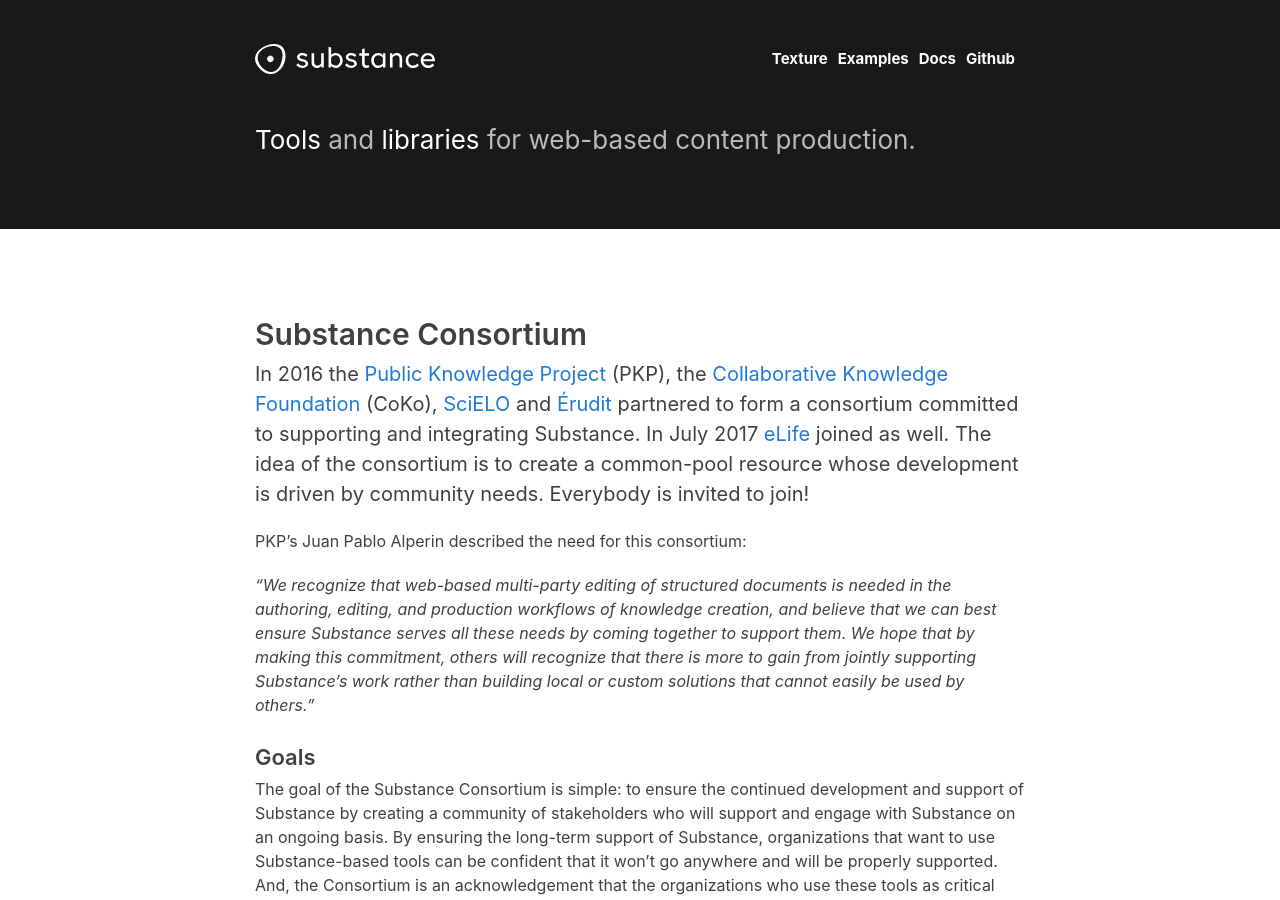
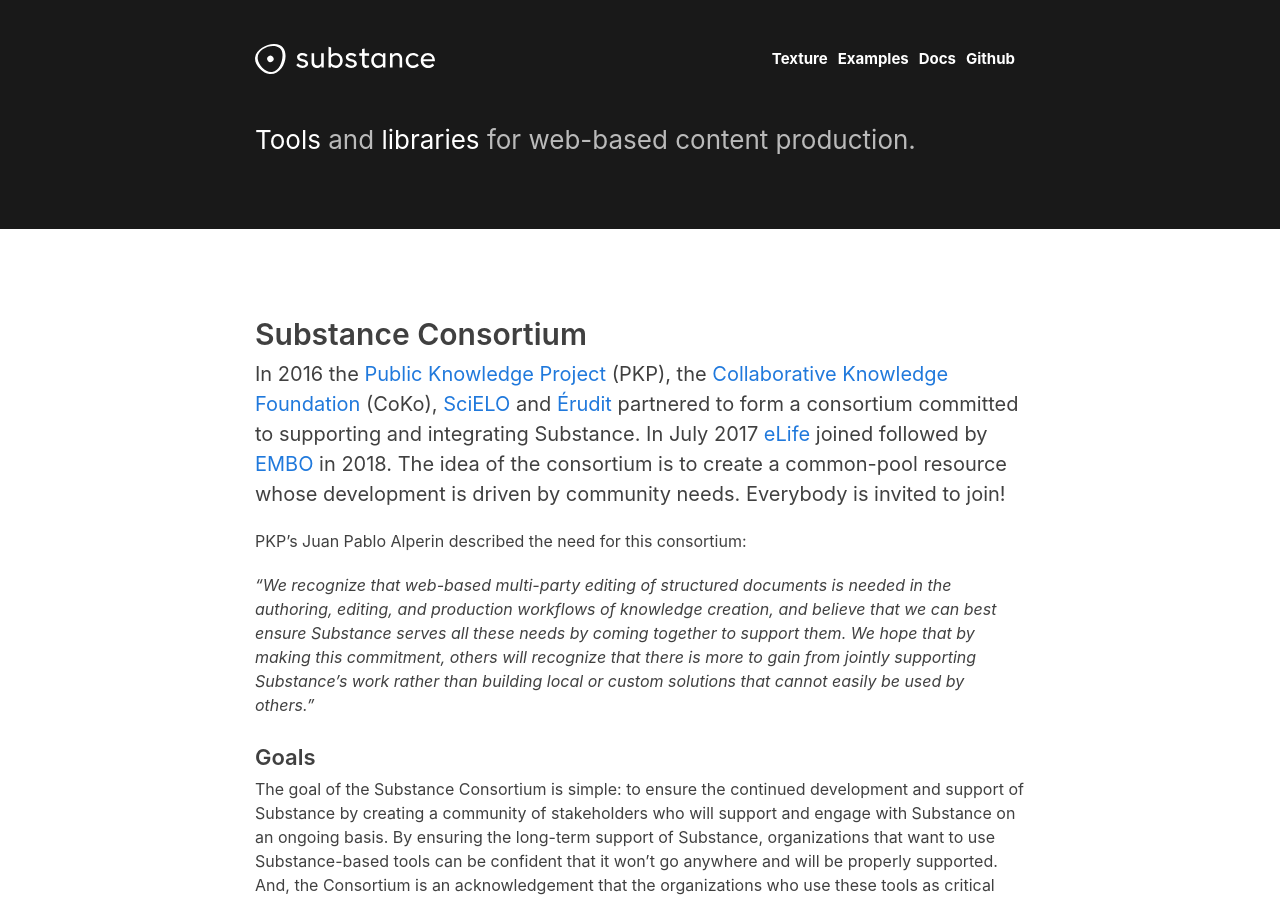
Before and after one commit to substance/substance.github.com, a Jekyll site: the page built from consortium/index.html, in a window 1280 px wide and 900 px high. Built offline with Jekyll 4.4.1, drawn with Linux system fonts in a browser that asks for light colours.

Commit message:
Update index.html

```diff
--- a/consortium/index.html
+++ b/consortium/index.html
@@ -5,7 +5,7 @@
 <div class="home">
   <div class="limiter">
     <h2>Substance Consortium</h2>
-    <p class="large">In 2016 the <a href="https://pkp.sfu.ca/2016/04/27/substance-consortium/">Public Knowledge Project</a> (PKP), the <a href="http://coko.foundation/blog.html#substance_consortium">Collaborative Knowledge Foundation</a> (CoKo), <a href="http://www.scielo.org/">SciELO</a> and <a href="https://apropos.erudit.org/fr/creation-dun-consortium-autour-de-substance/">Érudit</a> partnered to form a consortium committed to supporting and integrating Substance. In July 2017 <a href="https://elifesciences.org/">eLife</a> joined as well. The idea of the consortium is to create a common-pool resource whose development is driven by community needs. Everybody is invited to join!</p>
+    <p class="large">In 2016 the <a href="https://pkp.sfu.ca/2016/04/27/substance-consortium/">Public Knowledge Project</a> (PKP), the <a href="http://coko.foundation/blog.html#substance_consortium">Collaborative Knowledge Foundation</a> (CoKo), <a href="http://www.scielo.org/">SciELO</a> and <a href="https://apropos.erudit.org/fr/creation-dun-consortium-autour-de-substance/">Érudit</a> partnered to form a consortium committed to supporting and integrating Substance. In July 2017 <a href="https://elifesciences.org/">eLife</a> joined followed by <a href="http://embo.org/">EMBO</a> in 2018. The idea of the consortium is to create a common-pool resource whose development is driven by community needs. Everybody is invited to join!</p>
     <p>
       PKP’s Juan Pablo Alperin described the need for this consortium:
     </p>
```
